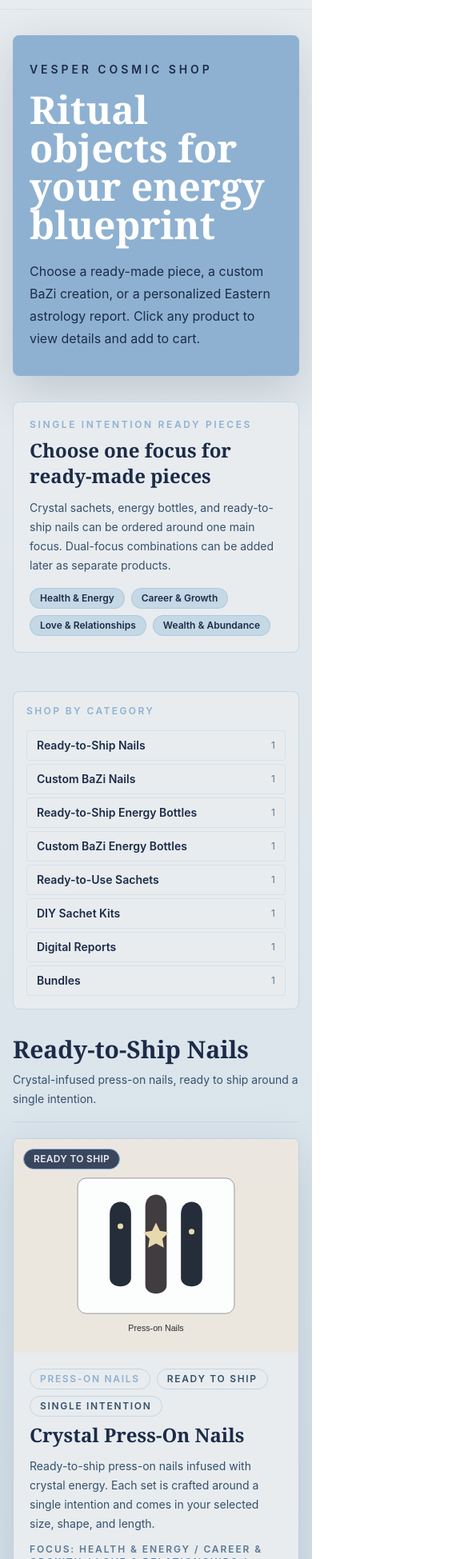
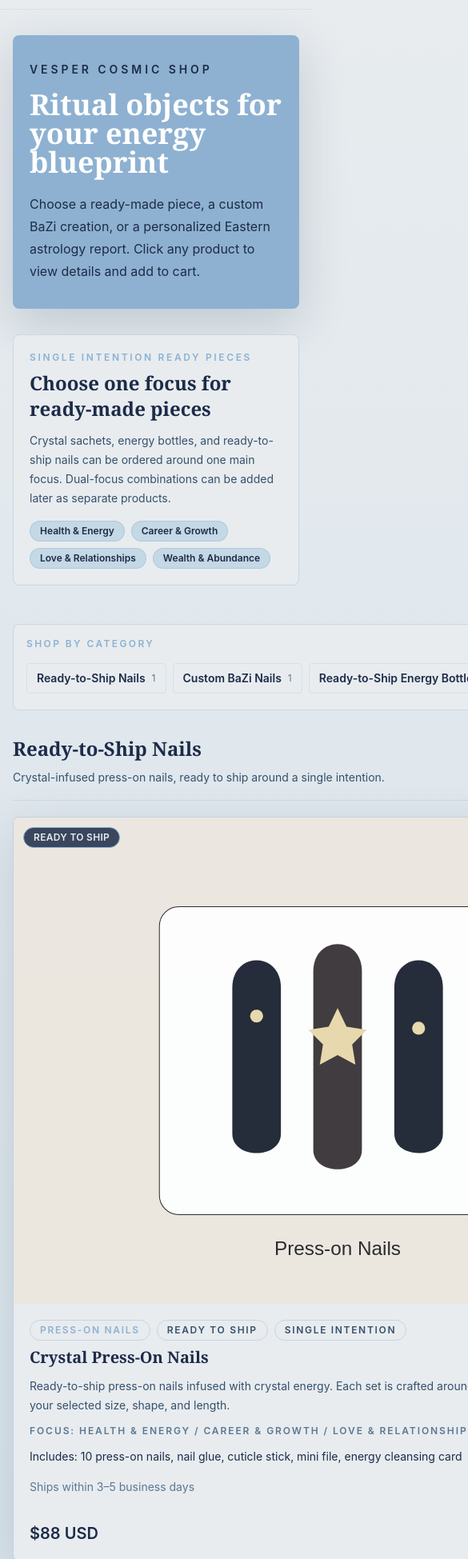
Before and after one commit to vesper-cosmic/vesper-cosmic, a Next.js app: page /shop in a window 390 px wide. Shown: the part 51-2000 px from the top of the page at 80% size, 585 px wide, since content can reach past the window. Built offline with nearby package versions, Linux system fonts and the light colour scheme.

Commit message:
optimize shop layout for mobile: horizontal category chips, fullscreen modal, responsive typography and viewport meta

```diff
--- a/app/layout.js
+++ b/app/layout.js
@@ -5,6 +5,12 @@ export const metadata = {
   title: "Vesper Cosmic Blueprint",
   description:
     "High-end spiritual boutique for BaZi reports, crystal energy pieces, and custom press-on nails.",
+};
+
+export const viewport = {
+  width: "device-width",
+  initialScale: 1,
+  themeColor: "#E8ECEF",
 };
 
 export default function RootLayout({ children }) {
--- a/app/shop/page.js
+++ b/app/shop/page.js
@@ -86,7 +86,7 @@ export default function ShopPage() {
             <p className="text-sm font-semibold uppercase tracking-[0.28em] text-[#1C2B48]">
               Vesper Cosmic Shop
             </p>
-            <h1 className="mt-4 max-w-3xl text-5xl font-semibold leading-none text-white sm:text-6xl">
+            <h1 className="mt-4 max-w-3xl text-4xl font-semibold leading-none text-white sm:text-6xl">
               Ritual objects for your energy blueprint
             </h1>
             <p className="mt-5 max-w-3xl text-base leading-7 text-[#1C2B48]">
@@ -123,12 +123,12 @@ export default function ShopPage() {
 
           {/* Sidebar + Content Layout */}
           <div className="mt-12 grid gap-8 lg:grid-cols-[240px_1fr] lg:items-start">
-            {/* Sidebar — Accordion Categories */}
+            {/* Sidebar — Category Filter (horizontal chips on mobile, vertical list on desktop) */}
             <aside className="rounded-lg border border-[#8EB1D1]/35 bg-[#E8ECEF] p-4 lg:sticky lg:top-24">
               <p className="text-xs font-semibold uppercase tracking-[0.2em] text-[#8EB1D1]">
                 Shop by Category
               </p>
-              <nav className="mt-4 space-y-1">
+              <nav className="mt-4 flex gap-2 overflow-x-auto pb-1 lg:flex-col lg:gap-1 lg:overflow-visible lg:pb-0">
                 {activeCategories.map((category) => {
                   const count = categoryProductCounts[category.id] || 0;
                   const isActive = selectedCategory === category.id;
@@ -142,7 +142,7 @@ export default function ShopPage() {
                           isActive ? null : category.id
                         )
                       }
-                      className={`flex w-full items-center justify-between rounded border px-3 py-2 text-left text-sm font-semibold transition ${
+                      className={`flex flex-shrink-0 items-center gap-2 rounded border px-3 py-2 text-left text-sm font-semibold transition lg:w-full ${
                         isActive
                           ? "border-[#8EB1D1] bg-[#C4D8E5] text-[#1C2B48]"
                           : "border-[#8EB1D1]/20 text-[#1C2B48] hover:border-[#8EB1D1] hover:bg-[#C4D8E5]"
@@ -179,7 +179,7 @@ export default function ShopPage() {
                       className="scroll-mt-24"
                     >
                       <div className="mb-5 border-b border-[#8EB1D1]/25 pb-4">
-                        <h2 className="text-3xl font-semibold text-[#1C2B48]">
+                        <h2 className="text-2xl font-semibold text-[#1C2B48] sm:text-3xl">
                           {category.title}
                         </h2>
                         <p className="mt-2 text-sm leading-6 text-[#35506B]">
--- a/components/shop/ProductDetailModal.jsx
+++ b/components/shop/ProductDetailModal.jsx
@@ -34,7 +34,7 @@ export default function ProductDetailModal({ product, onClose }) {
   const activeImage = product.images[activeImageIndex] || product.images[0];
 
   return (
-    <div className="fixed inset-0 z-50 flex items-center justify-center p-4">
+    <div className="fixed inset-0 z-50 flex items-center justify-center p-0 sm:p-4">
       {/* Backdrop */}
       <div
         className="absolute inset-0 bg-[#1C2B48]/70 backdrop-blur-sm"
@@ -42,7 +42,7 @@ export default function ProductDetailModal({ product, onClose }) {
       />
 
       {/* Modal */}
-      <div className="relative z-10 flex max-h-[90vh] w-full max-w-4xl flex-col overflow-y-auto rounded-2xl border border-[#8EB1D1]/30 bg-[#E8ECEF] shadow-[0_30px_80px_rgba(28,43,72,0.4)] sm:flex-row">
+      <div className="relative z-10 flex max-h-[100dvh] w-full max-w-4xl flex-col overflow-y-auto rounded-none border border-[#8EB1D1]/30 bg-[#E8ECEF] shadow-[0_30px_80px_rgba(28,43,72,0.4)] sm:max-h-[90vh] sm:flex-row sm:rounded-2xl">
         {/* Close button */}
         <button
           type="button"
@@ -55,7 +55,7 @@ export default function ProductDetailModal({ product, onClose }) {
 
         {/* Left: Images */}
         <div className="flex w-full flex-col sm:w-1/2">
-          <div className="relative aspect-[4/3] w-full overflow-hidden rounded-t-2xl sm:rounded-l-2xl sm:rounded-tr-none">
+          <div className="relative aspect-[4/3] w-full overflow-hidden sm:rounded-l-2xl sm:rounded-tr-none">
             <img
               src={activeImage}
               alt={product.name}
--- a/components/shop/ShopProductCard.jsx
+++ b/components/shop/ShopProductCard.jsx
@@ -34,7 +34,7 @@ export default function ShopProductCard({ product, onClick }) {
             </span>
           ) : null}
         </div>
-        <h3 className="mt-2 text-2xl font-semibold leading-tight text-[#1C2B48]">
+        <h3 className="mt-2 text-xl font-semibold leading-tight text-[#1C2B48] sm:text-2xl">
           {product.name}
         </h3>
         <p className="mt-3 text-sm leading-6 text-[#35506B]">
@@ -59,7 +59,7 @@ export default function ShopProductCard({ product, onClick }) {
                 ${product.originalPrice} {product.currency}
               </p>
             ) : null}
-            <p className="text-2xl font-semibold text-[#1C2B48]">
+            <p className="text-xl font-semibold text-[#1C2B48] sm:text-2xl">
               ${product.price} {product.currency}
             </p>
           </div>
```
